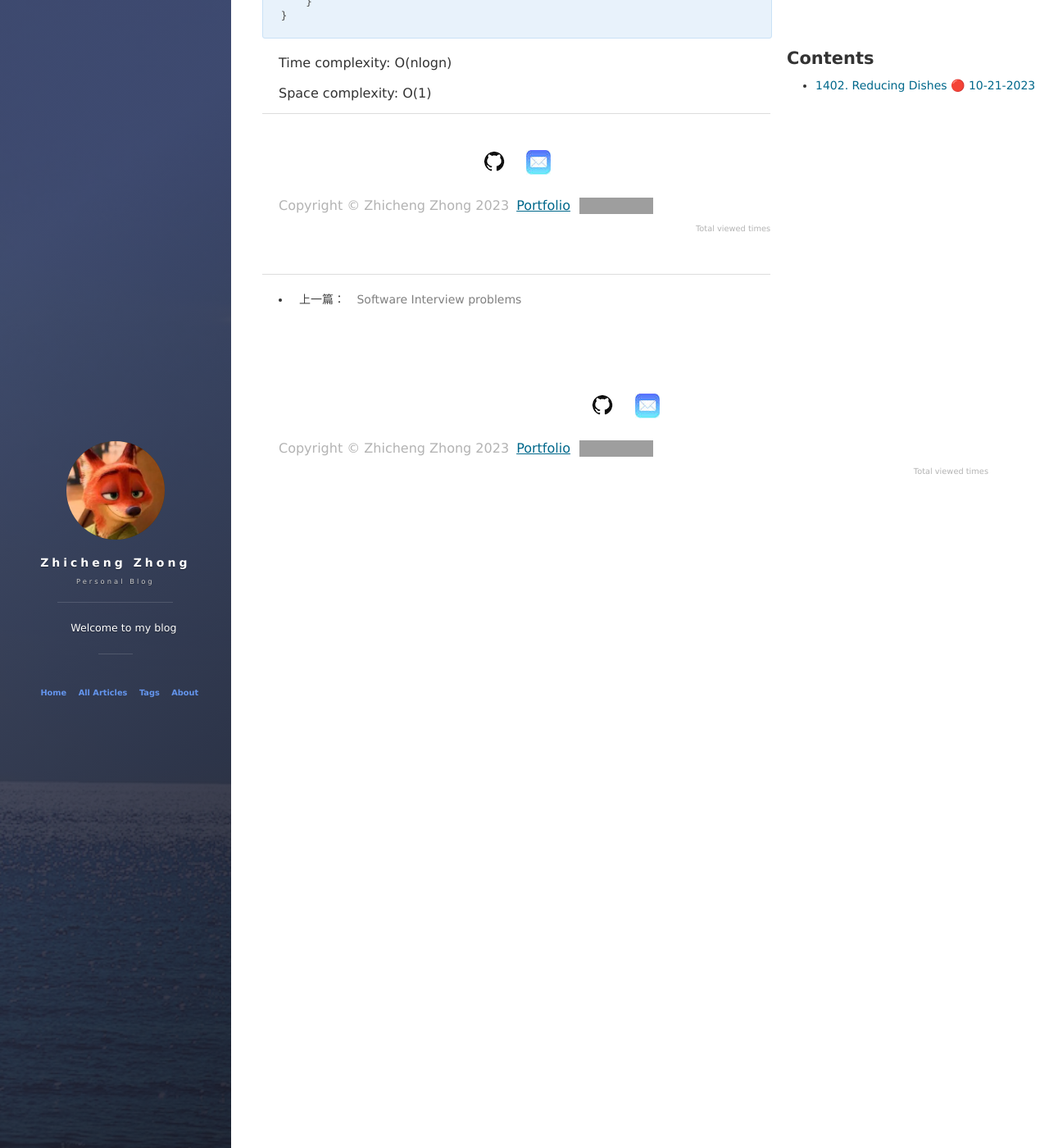
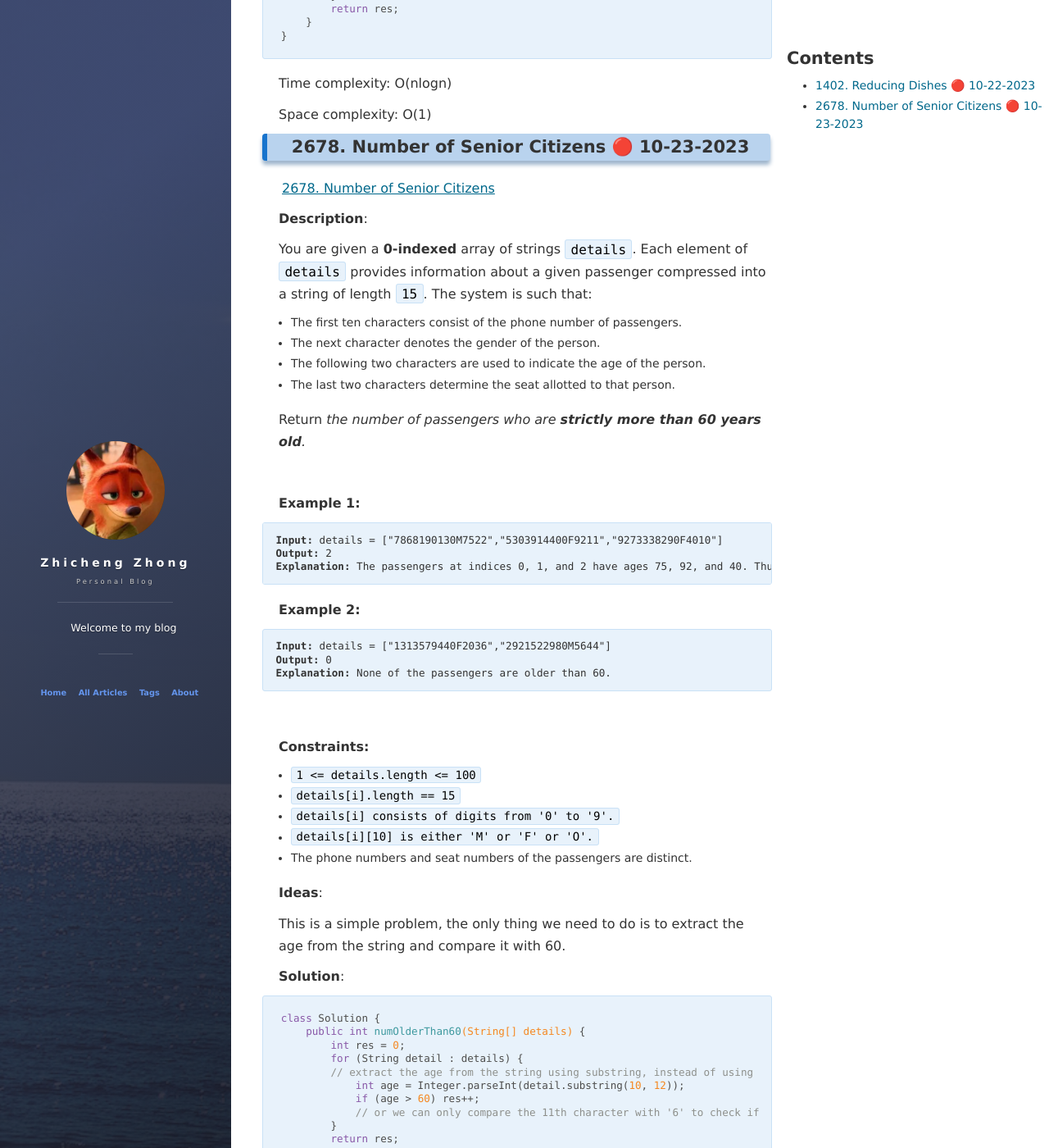
Before and after one commit to ChrisZZhong/chriszzhong.github.io, a Jekyll site: the page built from _posts/2023-10-21-LeetCode-Daily.md, in a window 1280 px wide and 1400 px high, scrolled down 2135 px. Shown: the whole window at 82% size. Built offline with Jekyll 4.4.1, drawn with Linux system fonts in a browser that asks for light colours; nearby versions of some CDN libraries; comment, search, counter and statistics services are not loaded; some of the changed text lies outside the part shown; grey boxes are pictures that could not be loaded.

Commit message:
update daily

````diff
--- a/_posts/2023-10-21-LeetCode-Daily.md
+++ b/_posts/2023-10-21-LeetCode-Daily.md
@@ -6,7 +6,7 @@ description: "LeetCode daily problems"
 tag: LeetCode
 ---
 
-## 1402. Reducing Dishes 🔴 10-21-2023
+## 1402. Reducing Dishes 🔴 10-22-2023
 
 **[1402. Reducing Dishes](https://leetcode.com/problems/reducing-dishes/)**
 
@@ -85,3 +85,81 @@ class Solution {
 Time complexity: O(nlogn)
 
 Space complexity: O(1)
+
+## 2678. Number of Senior Citizens 🔴 10-23-2023
+
+[2678. Number of Senior Citizens](https://leetcode.com/problems/number-of-senior-citizens/)
+
+**Description**:
+
+<div class="xFUwe" data-track-load="description_content"><p>You are given a <strong>0-indexed</strong> array of strings <code>details</code>. Each element of <code>details</code> provides information about a given passenger compressed into a string of length <code>15</code>. The system is such that:</p>
+
+<ul>
+	<li>The first ten characters consist of the phone number of passengers.</li>
+	<li>The next character denotes the gender of the person.</li>
+	<li>The following two characters are used to indicate the age of the person.</li>
+	<li>The last two characters determine the seat allotted to that person.</li>
+</ul>
+
+<p>Return <em>the number of passengers who are <strong>strictly </strong><strong>more than 60 years old</strong>.</em></p>
+
+<p>&nbsp;</p>
+<p><strong class="example">Example 1:</strong></p>
+
+<pre><strong>Input:</strong> details = ["7868190130M7522","5303914400F9211","9273338290F4010"]
+<strong>Output:</strong> 2
+<strong>Explanation:</strong> The passengers at indices 0, 1, and 2 have ages 75, 92, and 40. Thus, there are 2 people who are over 60 years old.
+</pre>
+
+<p><strong class="example">Example 2:</strong></p>
+
+<pre><strong>Input:</strong> details = ["1313579440F2036","2921522980M5644"]
+<strong>Output:</strong> 0
+<strong>Explanation:</strong> None of the passengers are older than 60.
+</pre>
+
+<p>&nbsp;</p>
+<p><strong>Constraints:</strong></p>
+
+<ul>
+	<li><code>1 &lt;= details.length &lt;= 100</code></li>
+	<li><code>details[i].length == 15</code></li>
+	<li><code>details[i] consists of digits from '0' to '9'.</code></li>
+	<li><code>details[i][10] is either 'M' or 'F' or 'O'.</code></li>
+	<li>The phone numbers and seat numbers of the passengers are distinct.</li>
+</ul>
+</div>
+
+**Ideas**:
+
+This is a simple problem, the only thing we need to do is to extract the age from the string and compare it with 60.
+
+**Solution**:
+
+```Java
+class Solution {
+    public int numOlderThan60(String[] details) {
+        int res = 0;
+        for (String detail : details) {
+        // extract the age from the string using substring, instead of using character and ascii code to manually calculate the age like this : Integer.valueOf(str.charAt(11) - '0') * 10 + Integer.valueOf(str.charAt(12) - '0');
+            int age = Integer.parseInt(detail.substring(10, 12));
+            if (age > 60) res++;
+            // or we can only compare the 11th character with '6' to check if the age is greater than 60
+        }
+        return res;
+    }
+}
+```
+
+```Java
+Class Solution {
+    // using Stream API only for Java 8 and above
+    public int numOlderThan60(String[] details) {
+        return (int)Arrays.stream(details).filter(string -> Integer.valueOf(string.substring(11,13)) > 60).count();
+    }
+}
+```
+
+Time complexity: O(n)
+
+Space complexity: O(1)
````
